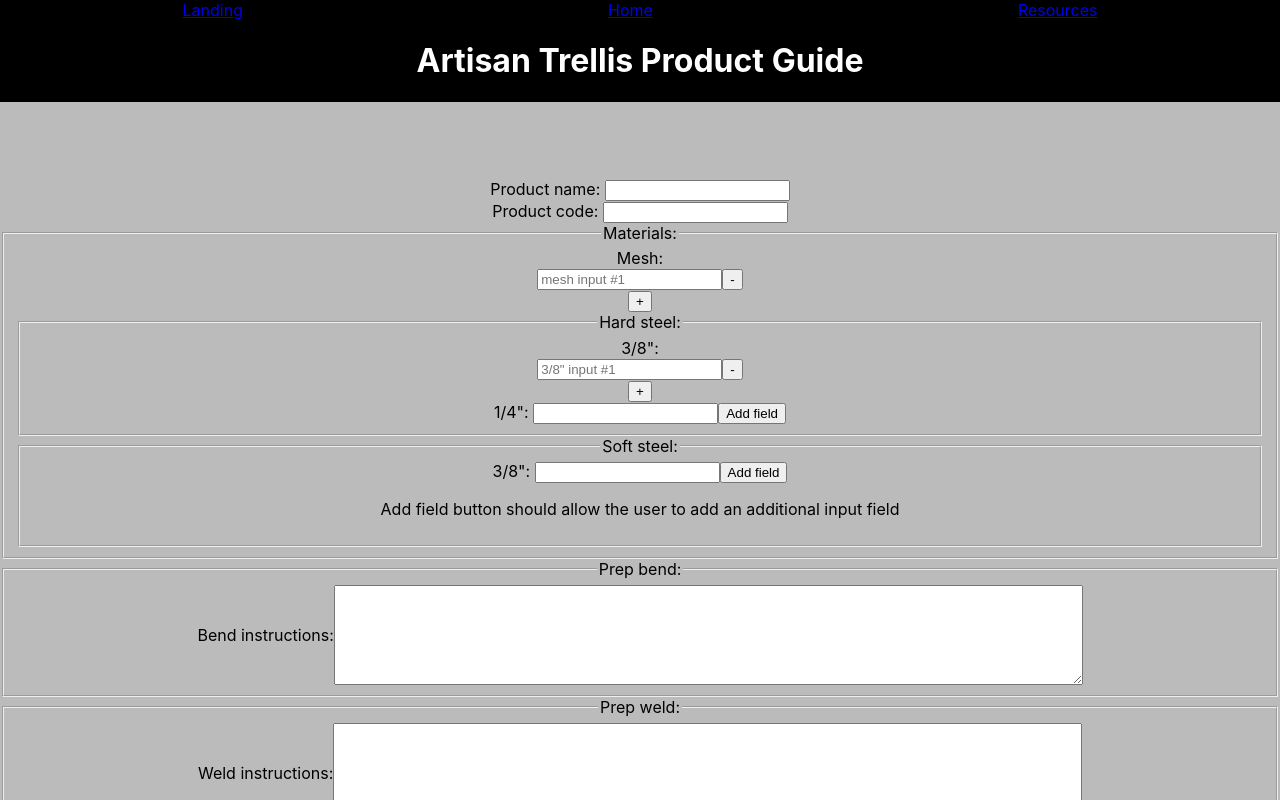
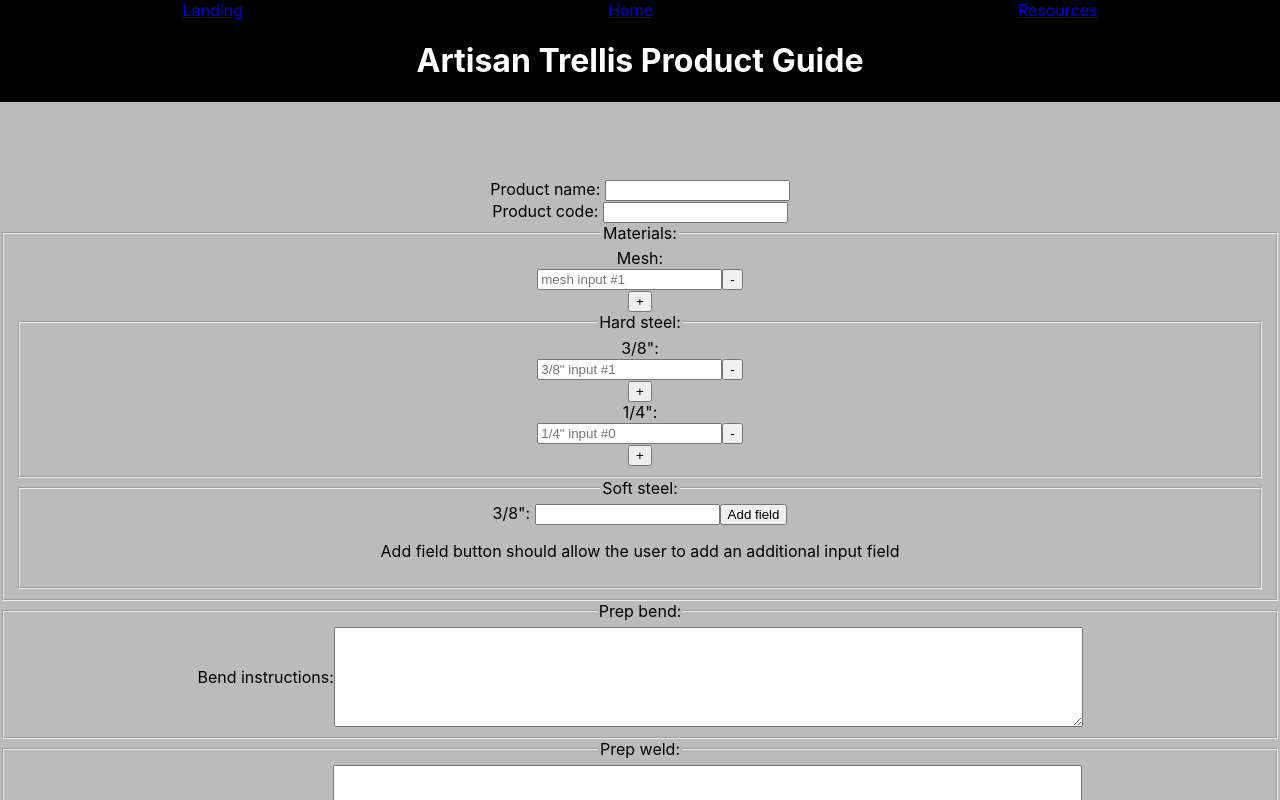
Before and after one commit to capnnemo2/at-product-guide, a React (Create React App) app: page /add-product in a window 1280 px wide. Shown: the top 800 px of the page. Built offline with nearby package versions, Linux system fonts and the light colour scheme.

Commit message:
Makes hard steel one quarter dynamic on form

```diff
--- a/src/AddProduct/AddProduct.js
+++ b/src/AddProduct/AddProduct.js
@@ -7,7 +7,8 @@ export default class AddProduct extends React.Component {
     this.state = {
       mesh: [{ measurements: "" }],
       hardThreeEighths: [{ measurements: "" }],
-      hardOneQuarter: [{ measurements: "" }]
+      hardOneQuarter: [{ measurements: "" }],
+      softThreeEighths: []
     };
   }
 
@@ -57,6 +58,31 @@ export default class AddProduct extends React.Component {
     });
   };
 
+  // HARD STEEL 1/4"
+  handleOneQuarterChange = idx => e => {
+    const newOneQuarter = this.state.hardOneQuarter.map((quarter, sidx) => {
+      if (idx !== sidx) return quarter;
+      return { ...quarter, measurements: e.target.value };
+    });
+    this.setState({ hardOneQuarter: newOneQuarter });
+  };
+
+  handleAddOneQuarter = () => {
+    this.setState({
+      hardOneQuarter: this.state.hardOneQuarter.concat([{ measurements: "" }])
+    });
+  };
+
+  handleRemoveOneQuarter = idx => () => {
+    this.setState({
+      hardOneQuarter: this.state.hardOneQuarter.filter(
+        (s, sidx) => idx !== sidx
+      )
+    });
+  };
+
+  // SOFT STEEL 3/8"
+
   // CLICK CANCEL
   handleClickCancel = () => {
     this.props.history.goBack();
@@ -96,10 +122,10 @@ export default class AddProduct extends React.Component {
               </button>
               <fieldset>
                 <legend>Hard steel:</legend>
+
                 <label htmlFor="three-Eighths">3/8": </label>
-
                 {this.state.hardThreeEighths.map((three, idx) => (
-                  <div className="threeEighths" key={idx}>
+                  <div className="hardThreeEighths" key={idx}>
                     <input
                       type="text"
                       name="three-Eighths"
@@ -118,17 +144,30 @@ export default class AddProduct extends React.Component {
                 <button type="button" onClick={this.handleAddThreeEighths}>
                   +
                 </button>
+
                 <br />
 
-                {/* <input type="text" name="three-Eighths" id="three-Eighths" />
-                <button type="button">Add field</button>
-                <p>
-                  Add field button should allow the user to add an additional
-                  input field
-                </p> */}
                 <label htmlFor="quarter-inch">1/4": </label>
-                <input type="text" name="quarter-inch" id="quarter-inch" />
-                <button type="button">Add field</button>
+                {this.state.hardOneQuarter.map((quarter, idx) => (
+                  <div className="hardOneQuarter" key={idx}>
+                    <input
+                      type="text"
+                      name="quarter-inch"
+                      placeholder={`1/4" input #${idx}`}
+                      value={quarter.measurements}
+                      onChange={this.handleOneQuarterChange(idx)}
+                    />
+                    <button
+                      type="button"
+                      onClick={this.handleRemoveOneQuarter(idx)}
+                    >
+                      -
+                    </button>
+                  </div>
+                ))}
+                <button type="button" onClick={this.handleAddOneQuarter}>
+                  +
+                </button>
               </fieldset>
               <fieldset>
                 <legend>Soft steel:</legend>
```
